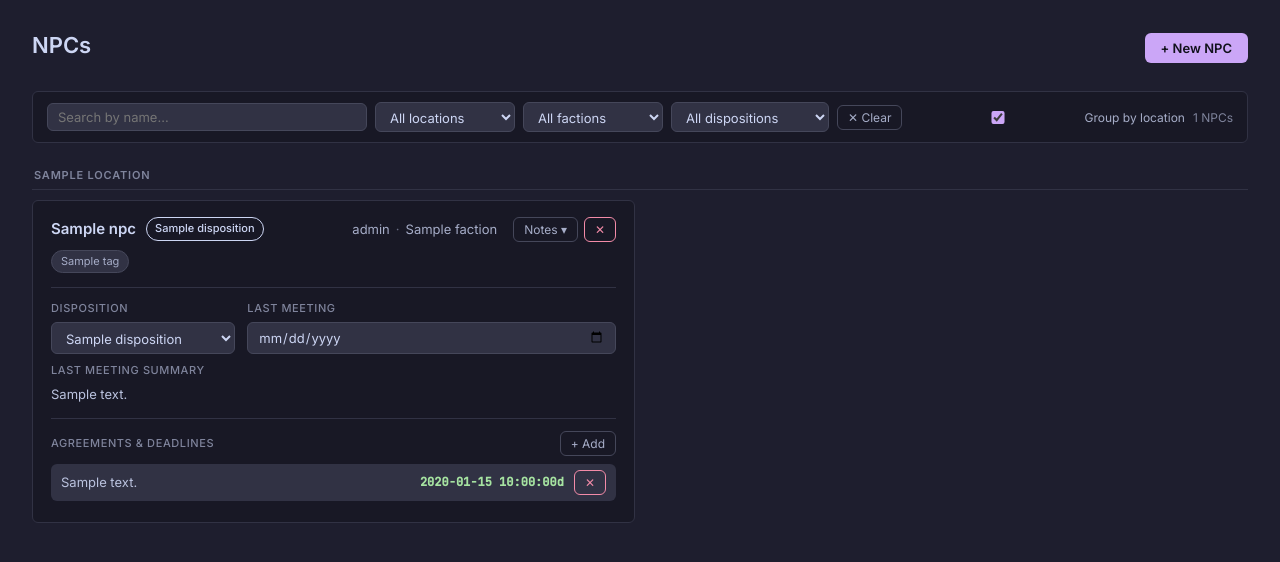
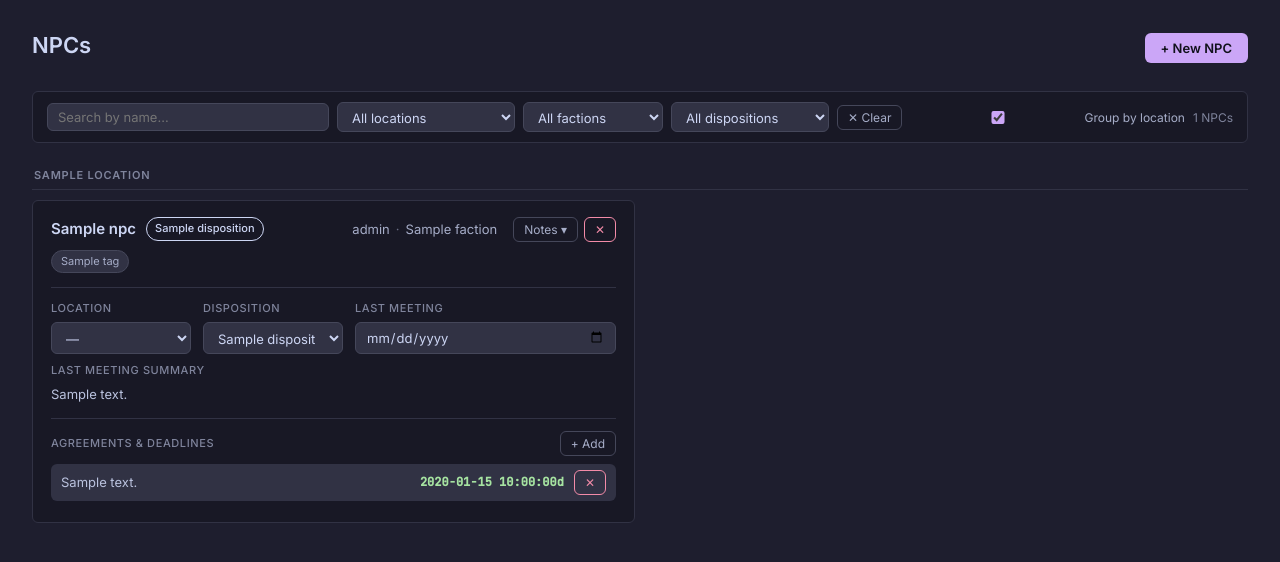
Before and after one commit to Ondrarepka/DMmeLord, a Flask app: template app/templates/npcs.html in a window 1280 px wide. Shown: the part 52-614 px from the top of the page. Run offline with Flask 3, Linux system fonts and the light colour scheme; the template is opened without the code that fills it: most values are stand-ins (such as "Sample title", 1, 10 or a date in 2020).

Commit message:
Wire NPC location to location files as single source of truth
- location_names now loaded from actual location files, not NPC metadata
- New NPC form: location is a <select>, not free text
- Each NPC card: location select in relation row (saves + re-groups instantly)
- Filter dropdown uses same location_names list

Co-Authored-By: Claude Sonnet 4.6 <noreply@anthropic.com>

```diff
--- a/app/templates/npcs.html
+++ b/app/templates/npcs.html
@@ -22,10 +22,12 @@
       </div>
       <div class="field-group">
         <label>Location</label>
-        <input type="text" name="location" list="location-suggestions">
-        <datalist id="location-suggestions">
-          {% for l in locations %}<option value="{{ l }}">{% endfor %}
-        </datalist>
+        <select name="location">
+          <option value="">— select —</option>
+          {% for l in location_names %}
+          <option value="{{ l }}">{{ l }}</option>
+          {% endfor %}
+        </select>
       </div>
       <div class="field-group">
         <label>Faction</label>
@@ -59,7 +61,7 @@
   <input type="text" id="searchInput" placeholder="Search by name…" oninput="applyFilters()">
   <select id="locationFilter" onchange="applyFilters()">
     <option value="">All locations</option>
-    {% for l in locations %}
+    {% for l in location_names %}
     <option value="{{ l }}">{{ l }}</option>
     {% endfor %}
   </select>
@@ -136,6 +138,16 @@
   <!-- Relationship section -->
   <div class="npc-relation">
     <div class="relation-row">
+      <div class="relation-field">
+        <label>Location</label>
+        <select class="relation-select"
+                onchange="updateField('{{ npc._slug }}', 'location', this.value); this.closest('.npc-card').dataset.location=this.value; applyFilters();">
+          <option value="">—</option>
+          {% for l in location_names %}
+          <option value="{{ l }}" {% if npc.location == l %}selected{% endif %}>{{ l }}</option>
+          {% endfor %}
+        </select>
+      </div>
       <div class="relation-field">
         <label>Disposition</label>
         <select class="relation-select"
```
Also changed, not shown: app/routes/npcs.py (+5 -2 lines), content/campaigns/hvozd/locations/silva-nigra.md (+8 -3 lines), content/campaigns/hvozd/npcs/poustevník-milhost.md (+1 -1 lines).
